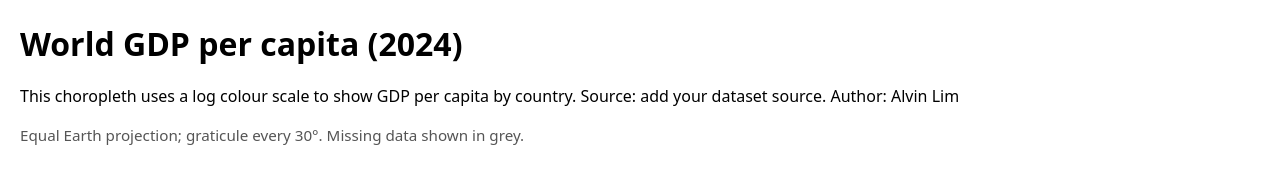
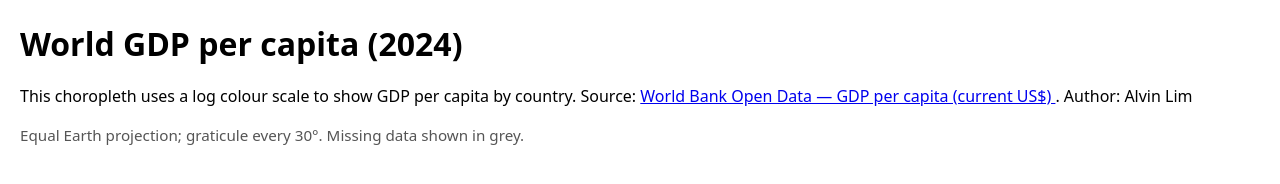
Before and after one commit to alvinlimzr/FIT3179-Week-9-Homework, a plain HTML site: page index.html in a window 1280 px wide. Drawn offline with Linux system fonts and the light colour scheme; a script that the page names is missing.

Commit message:
Update index.html

```diff
--- a/index.html
+++ b/index.html
@@ -15,7 +15,13 @@
 </head>
 <body>
   <h1>World GDP per capita (2024)</h1>
-  <p>This choropleth uses a log colour scale to show GDP per capita by country. Source: add your dataset source. Author: Alvin Lim</p>
+  <p>
+  This choropleth uses a log colour scale to show GDP per capita by country.
+  Source: <a href="https://data.worldbank.org/indicator/NY.GDP.PCAP.CD" target="_blank">
+    World Bank Open Data — GDP per capita (current US$)
+  </a>.
+  Author: Alvin Lim
+</p>
 
   <figure>
     <div id="vis"></div>
```
